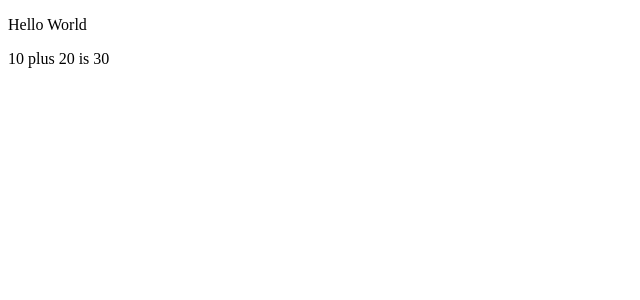
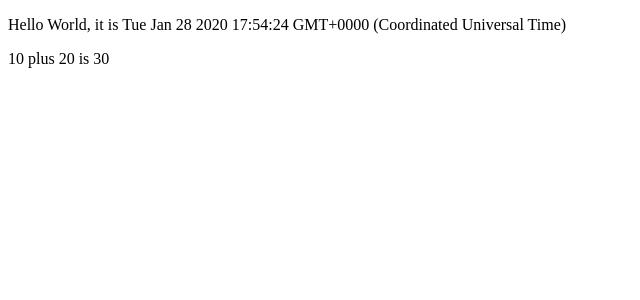
Before and after one commit to NickAReva/part-1, a React (Create React App) app: page / in a window 1280 px wide. Shown: the top 300 px of the page, without its empty margins (0-640 px from the left). Built offline with nearby package versions, Linux system fonts and the light colour scheme.

Commit message:
Debug mistake
I forget to add an item that displays the Date

```diff
--- a/src/index.js
+++ b/src/index.js
@@ -7,7 +7,7 @@
 
       return(
         <div>
-          <p>Hello World</p>
+          <p>Hello World, it is {now.toString()}</p>
           <p>
           {a} plus {b} is {a + b}
           </p>
```
